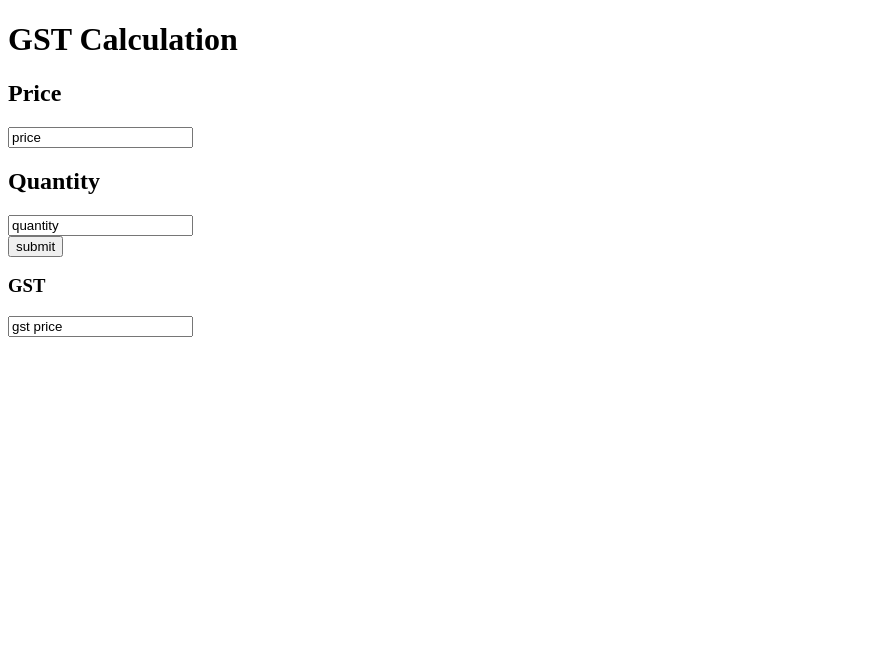
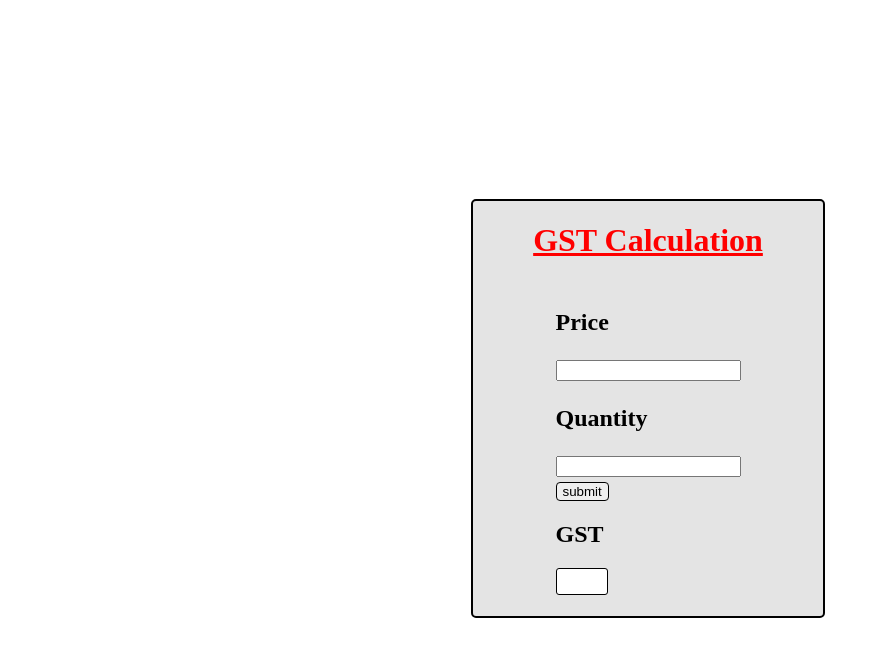
Before and after one commit to Akshay-rajendran/GST-Calculation, a plain HTML site: page index.html in a window 1280 px wide. Shown: the whole page, without its empty margins (0-880 px from the left). Drawn offline with Linux system fonts and the light colour scheme.

Commit message:
completed GST calculation

```diff
--- a/gst.css
+++ b/gst.css
@@ -0,0 +1,59 @@
+body{
+    width: 100vw;
+    height: 100vh;
+    display: flex;
+    align-items: center;
+    justify-content: center;
+
+
+}
+.calcu{
+    border: 2px solid black;
+    width: 350px;
+    height: 415px;
+   display: flex;
+   justify-content: center;
+   flex-wrap: wrap;
+   border-radius: 5px;
+   background-color: #e4e4e4;
+}
+.calcu:hover{
+    box-shadow:5px 5px 20px #807e80;
+
+}
+.btn{
+    margin-top: 5px;
+    border: 1px solid black;
+    border-radius: 4px;
+}
+
+
+.gst-value{
+    margin-bottom: 15px;
+}
+
+
+
+
+
+
+
+h1{
+    font-style: inherit;
+    text-decoration: underline;
+    color: red;
+}
+h3{
+    font-size: x-large;
+}
+p{
+    width: 50px;
+    height: 25px;
+    border: 1px solid black;
+    display: flex;
+    align-items: center;
+    justify-content: center;
+    background-color: white;
+    color: black;
+    border-radius: 3px;
+}
--- a/gst.js
+++ b/gst.js
@@ -0,0 +1,17 @@
+const priceInput=document.querySelector(".price")
+const quantityInput=document.querySelector(".quantity")
+const button=document.querySelector(".btn")
+button.addEventListener("click",()=>{
+    button.style.background="black"
+    button.style.color="white"
+    console.log(typeof(priceInput.value));
+    console.log((priceInput.value*quantityInput.value*18/100)+(priceInput.value*quantityInput.value));
+    let a=(priceInput.value*quantityInput.value*18/100)+(priceInput.value*quantityInput.value)
+    setTimeout(()=>{
+        button.style.background="white"
+    button.style.color="black"
+    },1000)
+    let p=document.querySelector("p")
+    p.innerHTML=parseInt(a)
+
+})
--- a/index.html
+++ b/index.html
@@ -11,13 +11,15 @@
     <div class="calcu">
         <h1>GST Calculation</h1>
         <div class="inside-calcu">
-             <h2>Price</h2>
-              <input type="text"  value="price">
-              <h2>Quantity</h2>
-              <input type="text" value="quantity"><br>
+             <h3>Price</h3>
+              <input class="price" type="number"  >
+              <h3>Quantity</h3>
+              <div class="space">
+              <input class="quantity" type="number" ><br>
               <button class="btn">submit</button>
-              <h3>GST</h3>
-              <input type="text" value="gst price">
+              </div>
+              <h2>GST</h2>
+            <p></p>
          <div>
     </div>
 </body>
```
